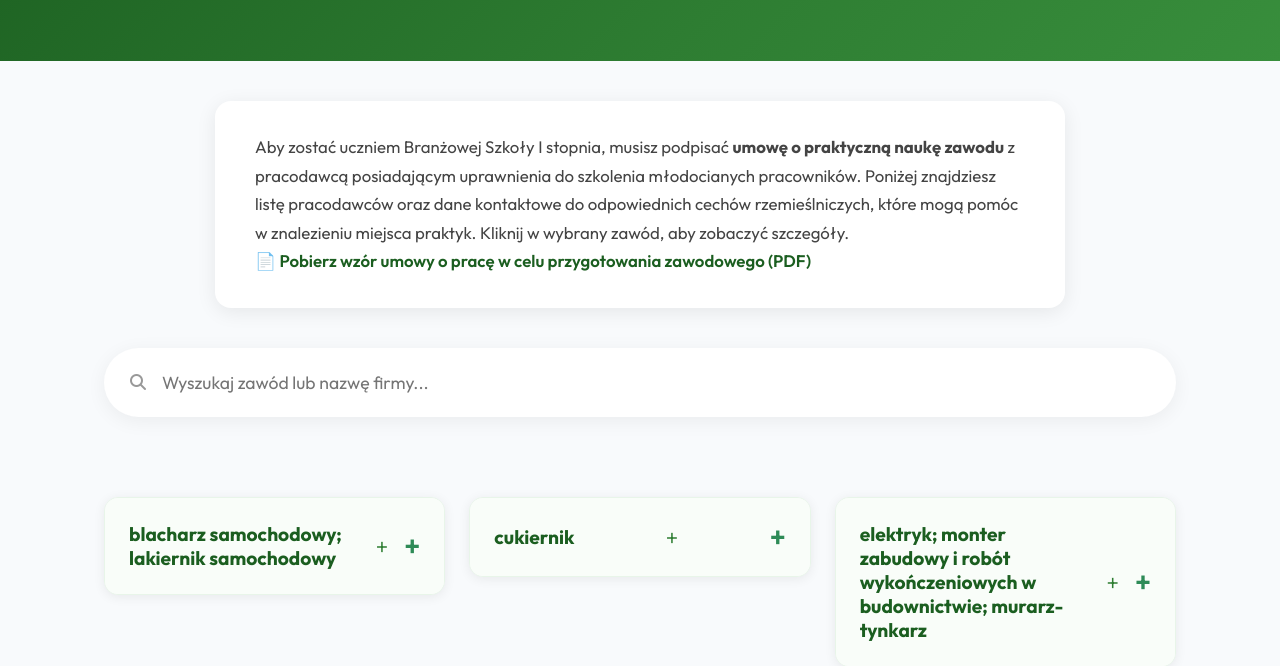
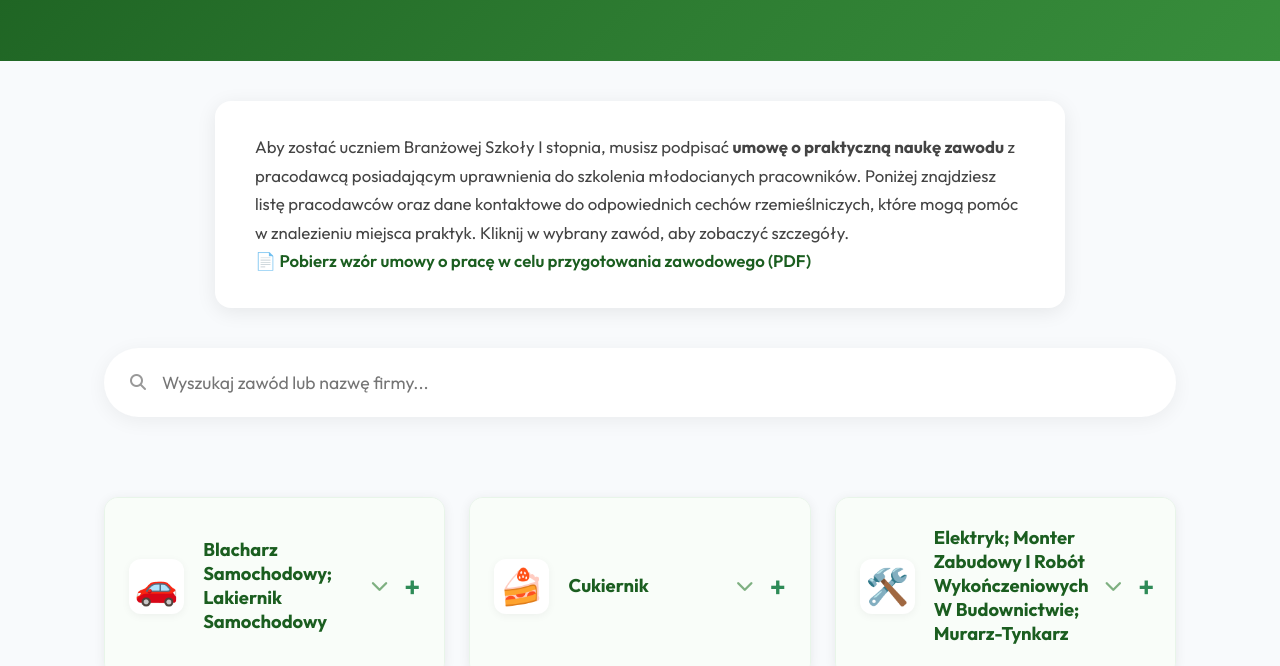
Before and after one commit to adeodatus11/szkolamistrzow, a plain HTML site: page pracodawcy.html in a window 1280 px wide. Shown: the part 317-983 px from the top of the page. Drawn offline with Linux system fonts and the light colour scheme.

Commit message:
Add files via upload

```diff
--- a/pracodawcy.html
+++ b/pracodawcy.html
@@ -60,11 +60,14 @@
             overflow: hidden;
             border: 1px solid #e8f5e9;
             transition: all 0.3s cubic-bezier(0.4, 0, 0.2, 1);
-            height: fit-content;
+            height: 100%;
+            display: flex;
+            flex-direction: column;
         }
         .trade-card.expanded {
             grid-column: 1 / -1;
             box-shadow: 0 8px 30px rgba(0,100,0,0.15);
+            height: auto;
         }
         .trade-card:hover:not(.expanded) {
             transform: translateY(-4px);
@@ -74,7 +77,7 @@
             width: 100%;
             background: #f9fdf9;
             border: none;
-            padding: 1.5rem;
+            padding: 1.8rem 1.5rem;
             cursor: pointer;
             display: flex;
             align-items: center;
@@ -82,48 +85,57 @@
             gap: 1rem;
             transition: background 0.2s;
             text-align: left;
+            flex-grow: 1;
         }
-        .trade-card-header:hover {
-            background: #f1f8f1;
-        }
-        .trade-card-header.active {
+        .trade-card.expanded .trade-card-header {
+            flex-grow: 0;
             background: #e8f5e9;
         }
         .trade-header-inner {
             display: flex;
             align-items: center;
-            gap: 1rem;
-            flex-wrap: wrap;
+            gap: 1.2rem;
+            width: 100%;
+        }
+        .trade-icon-main {
+            font-size: 2.2rem;
+            flex-shrink: 0;
+            background: #fff;
+            width: 55px;
+            height: 55px;
+            display: flex;
+            align-items: center;
+            justify-content: center;
+            border-radius: 12px;
+            box-shadow: 0 2px 8px rgba(0,0,0,0.05);
         }
         .trade-name {
-            font-size: 1.2rem;
+            font-size: 1.15rem;
             font-weight: 700;
             color: #1b5e20;
-        }
-        .trade-badge {
-            font-size: 0.8rem;
-            font-weight: 600;
-            padding: 0.25rem 0.75rem;
-            border-radius: 20px;
-            white-space: nowrap;
+            line-height: 1.3;
+            font-family: 'Outfit', sans-serif;
+            text-transform: capitalize;
         }
         .trade-toggle-icon {
-            font-size: 1.5rem;
+            font-size: 1.1rem;
             color: #2e7d32;
-            font-weight: 300;
             transition: transform 0.3s;
             flex-shrink: 0;
+            opacity: 0.6;
         }
         .trade-card-header.active .trade-toggle-icon {
-            transform: rotate(45deg);
+            transform: rotate(180deg);
+            opacity: 1;
         }
         .trade-card-body {
             max-height: 0;
             overflow: hidden;
             transition: max-height 0.4s ease-out;
+            background: #fff;
         }
         .trade-card-content {
-            padding: 1.5rem;
+            padding: 2rem;
             border-top: 1px solid #e8f5e9;
         }
         /* Guild box */
@@ -270,7 +282,7 @@
             padding: 0.8rem 0;
             width: 100%;
             font-size: 1.1rem;
-            font-family: inherit;
+            font-family: 'Outfit', sans-serif;
         }
         .loading-state {
             text-align: center;
@@ -296,6 +308,7 @@
         window.EMPLOYERS_DATA = [
             {
                 name: "fotograf",
+                icon: "📸",
                 cech: {
                     nazwa: "Cech Rzemiosł Różnych we Wrocławiu",
                     adres: "ul. Kazimierza Wielkiego 9, 50-077 Wrocław",
@@ -309,6 +322,7 @@
             },
             {
                 name: "krawiec",
+                icon: "🧵",
                 cech: {
                     nazwa: "Cech Rzemiosł Odzieżowo – Włókienniczych",
                     adres: "ul. Kaszubska 4, 50-214 Wrocław",
@@ -320,6 +334,7 @@
             },
             {
                 name: "elektryk; monter zabudowy i robót wykończeniowych w budownictwie; murarz-tynkarz",
+                icon: "🛠️",
                 cech: {
                     nazwa: "Cech Rzemiosł Budowlanych we Wrocławiu",
                     adres: "ul. Kazimierza Wielkiego 19, 50-077 Wrocław",
@@ -334,6 +349,7 @@
             },
             {
                 name: "fryzjer",
+                icon: "✂️",
                 cech: {
                     nazwa: "Cech Rzemiosł Różnych we Wrocławiu",
                     adres: "ul. Kazimierza Wielkiego 9, 50-077 Wrocław",
@@ -345,6 +361,7 @@
             },
             {
                 name: "kucharz; kelner",
+                icon: "🍳",
                 cech: {
                     nazwa: "Dolnośląski Cech Piekarzy i Cukierników",
                     adres: "ul. Kazimierza Wielkiego 9, 50-077 Wrocław",
@@ -362,6 +379,7 @@
             },
             {
                 name: "blacharz samochodowy; lakiernik samochodowy",
+                icon: "🚗",
                 cech: {
                     nazwa: "Dolnośląski Cech Rzemiosł Metalowych i Motoryzacyjnych",
                     adres: "ul. Kaszubska 4, Wrocław",
@@ -376,6 +394,7 @@
             },
             {
                 name: "piekarz",
+                icon: "🥖",
                 cech: {
                     nazwa: "Dolnośląski Cech Piekarzy i Cukierników",
                     adres: "ul. Kazimierza Wielkiego 9, 50-077 Wrocław",
@@ -389,6 +408,7 @@
             },
             {
                 name: "cukiernik",
+                icon: "🍰",
                 cech: {
                     nazwa: "Dolnośląski Cech Piekarzy i Cukierników",
                     adres: "ul. Kazimierza Wielkiego 9, 50-077 Wrocław",
@@ -403,6 +423,7 @@
             },
             {
                 name: "stolarz; tapicer",
+                icon: "🪚",
                 cech: {
                     nazwa: "Cech Rzemiosł Różnych we Wrocławiu",
                     adres: "ul. Kazimierza Wielkiego 9, 50-077 Wrocław",
--- a/script.js
+++ b/script.js
@@ -217,9 +217,10 @@
                 <div class="trade-card">
                     <button class="trade-card-header faq-question" aria-expanded="false">
                         <div class="trade-header-inner">
+                            <span class="trade-icon-main">${trade.icon || '🛠️'}</span>
                             <span class="trade-name">${trade.name}</span>
                         </div>
-                        <span class="trade-toggle-icon">+</span>
+                        <i class="fa-solid fa-chevron-down trade-toggle-icon"></i>
                     </button>
                     <div class="trade-card-body faq-answer">
                         <div class="trade-card-content">
```
